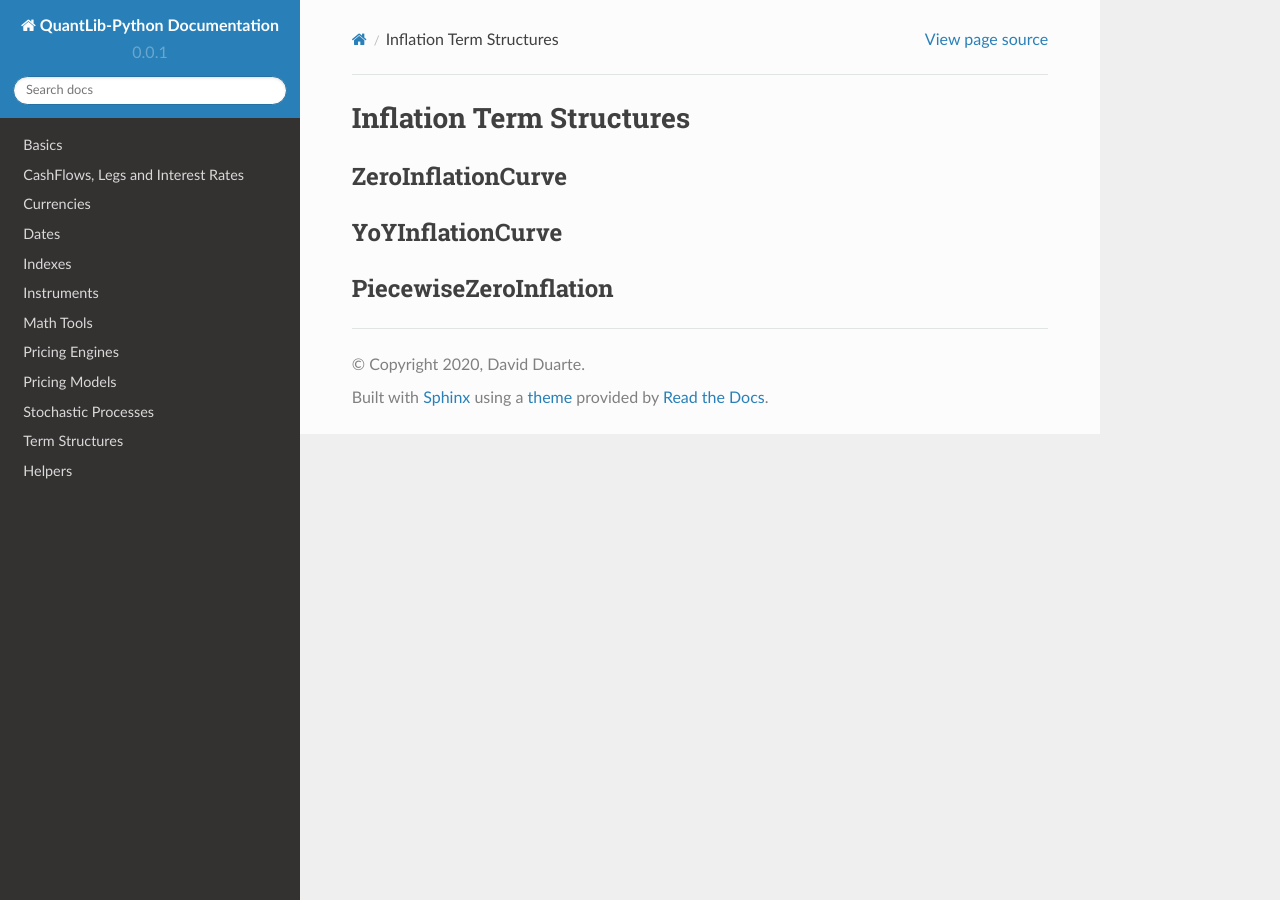
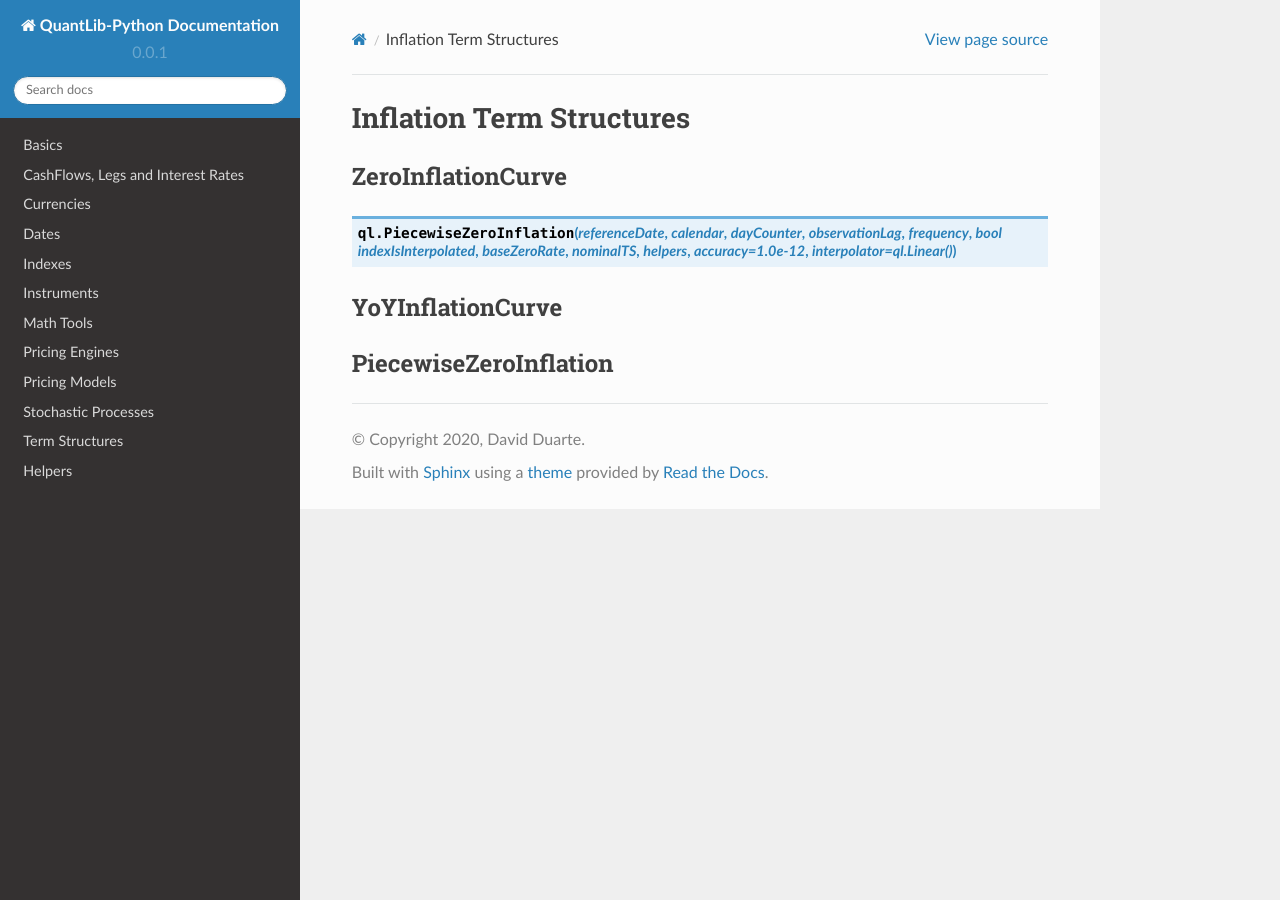
Before and after one commit to nhaga/QuantLib-Python-Docs, a Sphinx documentation site: the page built from docs/termstructures/inflation.rst, in a window 1280 px wide. Built offline with Sphinx 7.4.7 and the Read the Docs theme 2.0.0, drawn with Linux system fonts in a browser that asks for light colours; formulas are drawn with MathJax 3.

Commit message:
added PiecewiseZeroInflation

```diff
--- a/docs/termstructures/inflation.rst
+++ b/docs/termstructures/inflation.rst
@@ -4,6 +4,9 @@ Inflation Term Structures
 ZeroInflationCurve
 ******************
 
+.. function:: ql.PiecewiseZeroInflation(referenceDate, calendar, dayCounter, observationLag, frequency, bool indexIsInterpolated, baseZeroRate, nominalTS, helpers, accuracy=1.0e-12, interpolator=ql.Linear())
+
+
 YoYInflationCurve
 *****************
 
```
